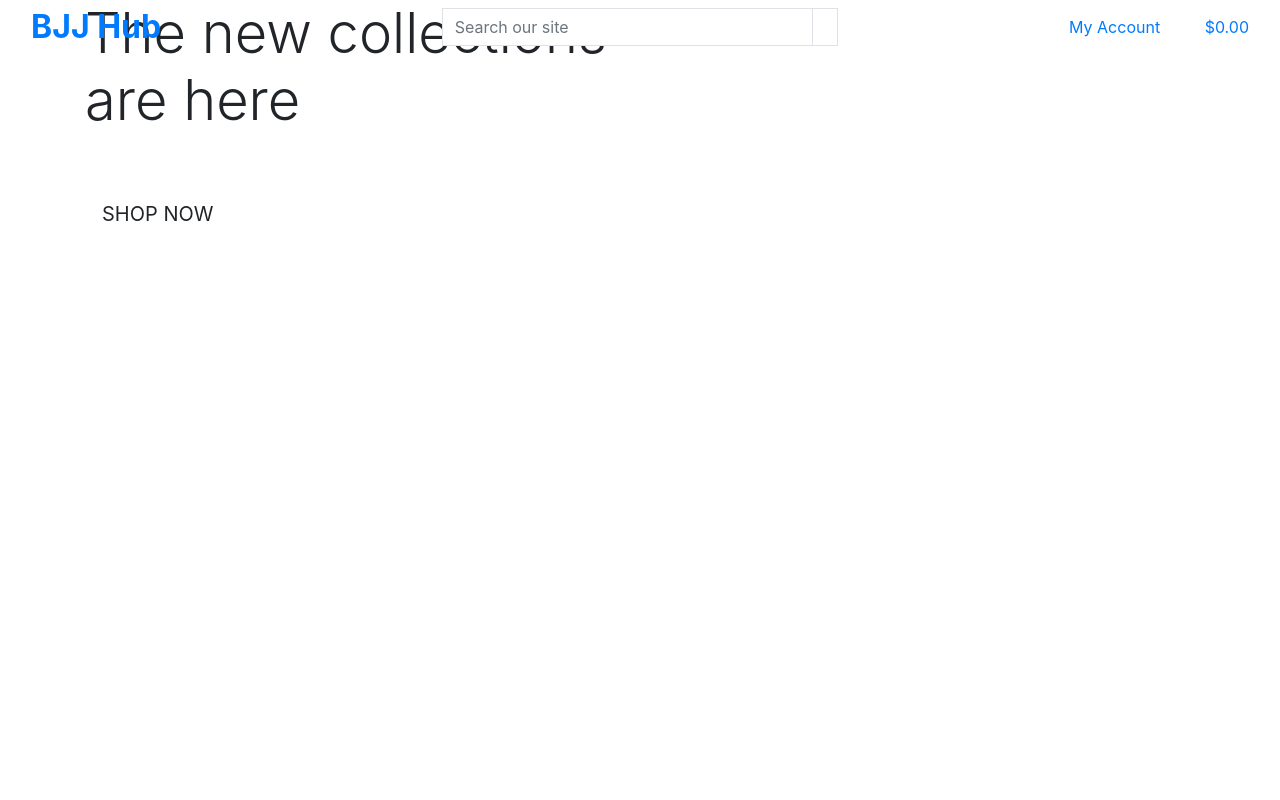
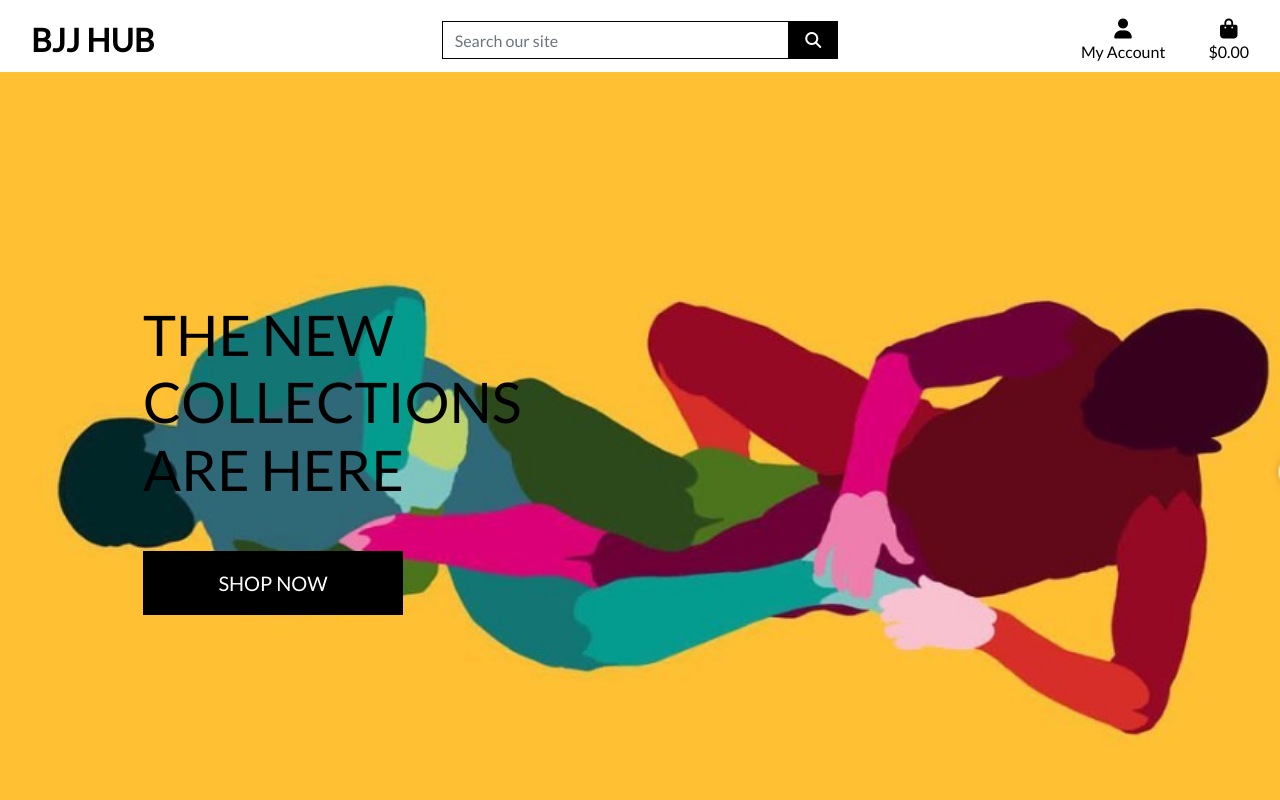
Before and after one commit to Code-Institute-Submissions/bobbydeane-bjj_hub_NovResub, a Django app: page / in a window 1280 px wide. Run offline with Django 3.2, Linux system fonts and the light colour scheme; some libraries are stand-ins or nearby versions.

Commit message:
Completed homepage header and CSS

```diff
--- a/bjj_hub/settings.py
+++ b/bjj_hub/settings.py
@@ -150,8 +150,10 @@ USE_TZ = True
 # https://docs.djangoproject.com/en/3.2/howto/static-files/
 
 STATIC_URL = '/static/'
+STATICFILES_DIRS = (os.path.join(BASE_DIR, 'static'),)
 
 # Default primary key field type
 # https://docs.djangoproject.com/en/3.2/ref/settings/#default-auto-field
 
-DEFAULT_AUTO_FIELD = 'django.db.models.BigAutoField'
+MEDIA_URL = '/media/'
+MEDIA_ROOT = os.path.join(BASE_DIR, 'media')
--- a/bjj_hub/urls.py
+++ b/bjj_hub/urls.py
@@ -15,9 +15,11 @@ Including another URLconf
 """
 from django.contrib import admin
 from django.urls import path, include
+from django.conf import settings
+from django.conf.urls.static import static
 
 urlpatterns = [
     path('admin/', admin.site.urls),
     path('accounts/', include('allauth.urls')),
     path('', include('home.urls')),
-]
+] + static(settings.MEDIA_URL, document_root=settings.MEDIA_ROOT)
--- /dev/null
+++ b/static/css/base.css
@@ -0,0 +1,81 @@
+html {
+    height: 100%;
+}
+
+body {
+    background: url('/media/homepage_background_cropped.png') no-repeat center center fixed;
+    background-size: cover;
+    height: calc(100vh - 164px);
+    color: #555;
+    font-family: 'Lato';
+}
+
+/* from Bulma */
+.icon {
+    align-items: center;
+    display: inline-flex;
+    justify-content: center;
+    height: 1.5rem;
+    width: 1.5rem;
+}
+
+.logo-font {
+    text-transform: uppercase;
+}
+
+.main-logo-link {
+    width: fit-content;
+}
+
+.shop-now-button {
+    background: black;
+    color: white;
+    min-width: 260px;
+}
+
+.btn-black {
+    background: black;
+    color: white;
+}
+
+.shop-now-button:hover,
+.shop-now-button:active,
+.shop-now-button:focus,
+.btn-black:hover,
+.btn-black:active,
+.btn-black:focus {
+    background: #222;
+    color: white;
+}
+
+.text-black {
+    color: #000 !important;
+}
+
+.border-black {
+    border: 1px solid black !important;
+}
+
+/* -------------------------------- Media Queries */
+
+/* Slightly larger container on xl screens */
+@media (min-width: 1200px) {
+  .container {
+    max-width: 80%;
+  }
+}
+
+/* fixed top navbar only on medium and up */
+@media (min-width: 992px) {
+    .fixed-top-desktop-only {
+        position: fixed;
+        top: 0;
+        right: 0;
+        left: 0;
+        z-index: 1030;
+    }
+
+    .header-container {
+        padding-top: 164px;
+    }
+}
--- a/templates/base.html
+++ b/templates/base.html
@@ -14,13 +14,17 @@
     {% endblock %}
 
     {% block corecss %}
+
         <link rel="stylesheet" href="https://stackpath.bootstrapcdn.com/bootstrap/4.4.1/css/bootstrap.min.css" integrity="sha384-Vkoo8x4CGsO3+Hhxv8T/Q5PaXtkKtu6ug5TOeNV6gBiFeWPGFN9MuhOf23Q9Ifjh" crossorigin="anonymous">
+        <link rel="stylesheet" href="https://fonts.googleapis.com/css2?family=Lato&display=swap">
+        <link rel="stylesheet" href="{% static 'css/base.css' %}">
     {% endblock %}
 
     {% block extra_css %}
     {% endblock %}
 
     {% block corejs %}
+        <script src="https://kit.fontawesome.com/bd66ca67f1.js" crossorigin="anonymous"></script>
         <script src="https://code.jquery.com/jquery-3.4.1.slim.min.js" integrity="sha384-J6qa4849blE2+poT4WnyKhv5vZF5SrPo0iEjwBvKU7imGFAV0wwj1yYfoRSJoZ+n" crossorigin="anonymous"></script>
         <script src="https://cdn.jsdelivr.net/npm/popper.js@1.16.0/dist/umd/popper.min.js" integrity="sha384-Q6E9RHvbIyZFJoft+2mJbHaEWldlvI9IOYy5n3zV9zzTtmI3UksdQRVvoxMfooAo" crossorigin="anonymous"></script>
         <script src="https://stackpath.bootstrapcdn.com/bootstrap/4.4.1/js/bootstrap.min.js" integrity="sha384-wfSDF2E50Y2D1uUdj0O3uMBJnjuUD4Ih7YwaYd1iqfktj0Uod8GCExl3Og8ifwB6" crossorigin="anonymous"></script>
@@ -33,7 +37,7 @@
   </head>
   <body>
     <header class="container-fluid fixed-top">
-        <div class="row">
+        <div id="topnav" class="row bg-white pt-lg-2 d-none d-lg-flex">
             <div class="col-12 col-lg-4 my-auto py-1 py-lg-0 text-center text-lg-left">
                 <a href="{% url 'home' %}" class="nav-link main-logo-link">
                     <h2 class="logo-font text-black my-0"><strong>BJJ Hub</strong></h2>
```
Also changed, not shown: media/homepage_background_cropped.png (added).
